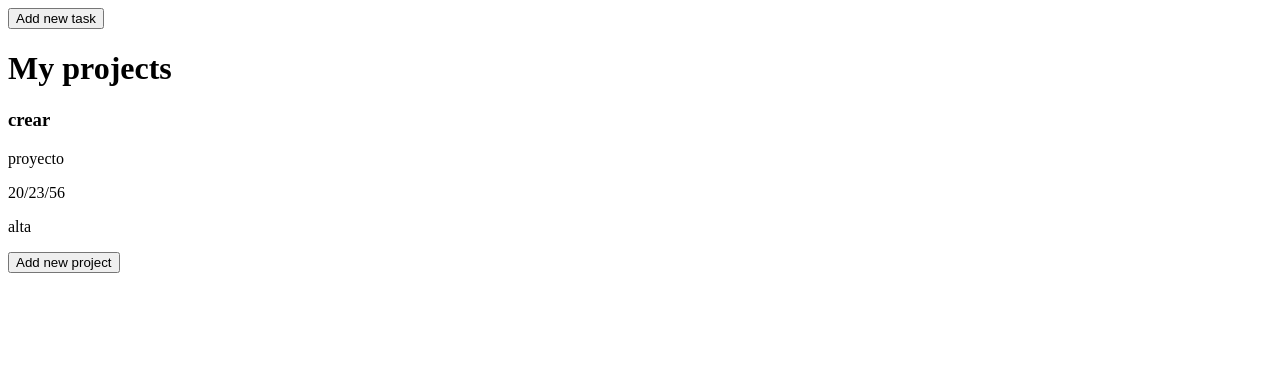
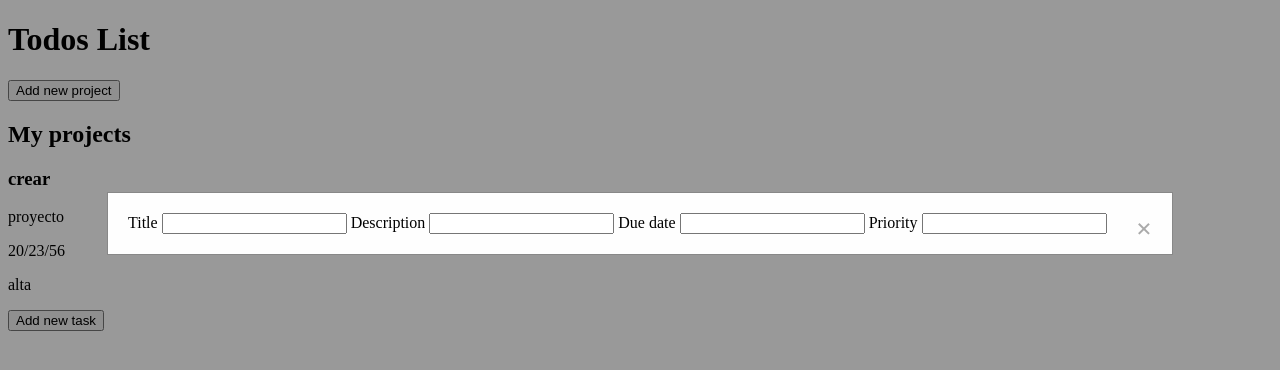
Before and after one commit to Juandvr/todo_list, a website built with webpack: page src/index.html in a window 1280 px wide. Both pictures are taken after a click on the button "Add new task". Built offline with nearby package versions, Linux system fonts and the light colour scheme.

Commit message:
Add modal with form to create tasks

```diff
--- a/src/index.html
+++ b/src/index.html
@@ -6,11 +6,27 @@
     <title>Todo</title>
 </head>
 <body>
-    <div>
-        <button>Add new task</button>
-        <h1>My projects</h1>
-        <div id="projects"></div>
-        <button>Add new project</button>
-    </div>
+    <h1>Todos List</h1>
+        <div>
+            <button id="addProjectbtn">Add new project</button>
+            <h2>My projects</h2>
+            <div id="projects"></div>
+            <button id="addTaskbtn">Add new task</button>
+            <div id="myModal" class="modal">
+                <div class="modal-content">
+                  <span class="close">&times;</span>
+                  <form action="">
+                    <label for="">Title</label>
+                    <input type="text">
+                    <label for="">Description</label>
+                    <input type="text">
+                    <label for="">Due date</label>
+                    <input type="text">
+                    <label for="">Priority</label>
+                    <input type="text">
+                  </form>
+                </div>
+              </div>
+        </div>
 </body>
 </html>
--- a/src/index.js
+++ b/src/index.js
@@ -1,5 +1,6 @@
 import { Task, Project } from './classes.js';
-import { displayProject } from './mainpage.js';
+import { displayProject, displayModal } from './mainpage.js';
+import './style.css';
 
 const todos = new Project('Todos', 'todos');
 
@@ -13,3 +14,5 @@ createTask('crear', 'proyecto', '20/23/56', 'alta');
 for (const task of todos.tasks){
     displayProject(task);
 }
+
+displayModal();
--- a/src/mainpage.js
+++ b/src/mainpage.js
@@ -14,12 +14,40 @@ function displayProject(task){
 
     div.appendChild(title);
     div.appendChild(desc);
+
     div.appendChild(dueDate);
     div.appendChild(priority);
 
     projects.appendChild(div);
 }
 
+function displayModal(){
+    // Get the modal
+const modal = document.getElementById("myModal");
+
+// Get the button that opens the modal
+const btn = document.getElementById("addTaskbtn");
+
+// Get the <span> element that closes the modal
+const span = document.getElementsByClassName("close")[0];
+
+// When the user clicks on the button, open the modal
+btn.onclick = function() {
+  modal.style.display = "block";
+}
+
+// When the user clicks on <span> (x), close the modal
+span.onclick = function() {
+  modal.style.display = "none";
+}
+
+// When the user clicks anywhere outside of the modal, close it
+window.onclick = function(event) {
+  if (event.target == modal) {
+    modal.style.display = "none";
+  }
+}
+}
 
 
-export { displayProject };
+export { displayProject, displayModal };
--- /dev/null
+++ b/src/style.css
@@ -0,0 +1,37 @@
+/* The Modal (background) */
+.modal {
+    display: none; /* Hidden by default */
+    position: fixed; /* Stay in place */
+    z-index: 1; /* Sit on top */
+    left: 0;
+    top: 0;
+    width: 100%; /* Full width */
+    height: 100%; /* Full height */
+    overflow: auto; /* Enable scroll if needed */
+    background-color: rgb(0,0,0); /* Fallback color */
+    background-color: rgba(0,0,0,0.4); /* Black w/ opacity */
+  }
+
+  /* Modal Content/Box */
+  .modal-content {
+    background-color: #fefefe;
+    margin: 15% auto; /* 15% from the top and centered */
+    padding: 20px;
+    border: 1px solid #888;
+    width: 80%; /* Could be more or less, depending on screen size */
+  }
+
+  /* The Close Button */
+  .close {
+    color: #aaa;
+    float: right;
+    font-size: 28px;
+    font-weight: bold;
+  }
+
+  .close:hover,
+  .close:focus {
+    color: black;
+    text-decoration: none;
+    cursor: pointer;
+  }
```
